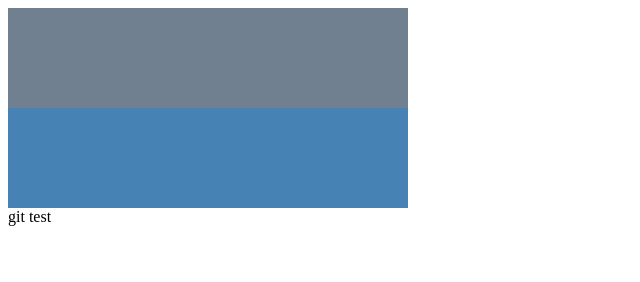
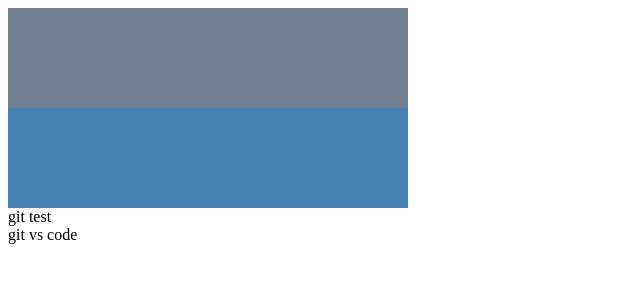
Before and after one commit to yunbee/KDT_1st, a plain HTML site: page day2/이론/css_상속(선택자우선순위).html in a window 1280 px wide. Shown: the full height of the page, 0-640 px from the left. Drawn offline with Linux system fonts and the light colour scheme.

Commit message:
css_상속(vscode git)

```diff
--- a/day2/이론/css_상속(선택자우선순위).html
+++ b/day2/이론/css_상속(선택자우선순위).html
@@ -33,5 +33,8 @@
     <div>
         git test
     </div>
+    <div>
+        git vs code
+    </div>
 </body>
 </html>
```
